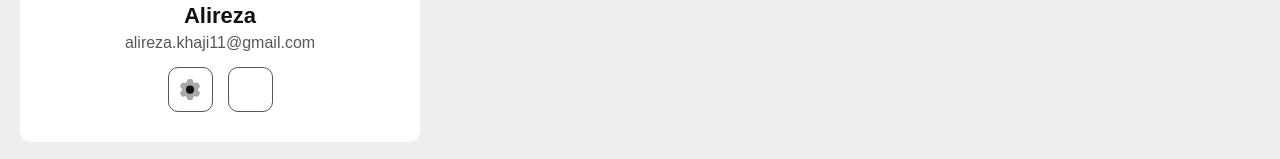
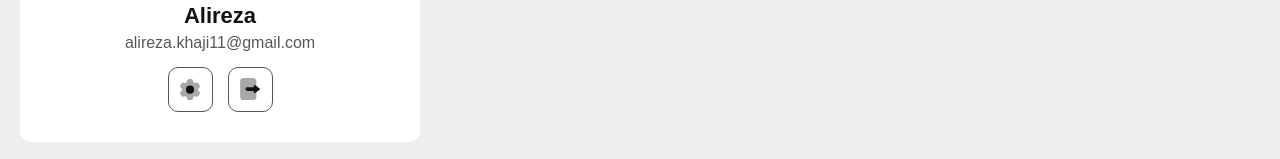
Before and after one commit to ark1111/ark-panel, a React (Vite) app: page / in a window 1280 px wide. Shown: the part 638-797 px from the top of the page. Built offline with nearby package versions, Linux system fonts and the light colour scheme; a web font is replaced by a local one.

Commit message:
feat: Nav / Logout icon

```diff
--- /dev/null
+++ b/src/assets/Logout1.tsx
@@ -0,0 +1,35 @@
+import React from "react";
+
+type Props = {
+  width?: string;
+  color1?: string;
+  color2?: string;
+};
+
+const Logout1 = ({ width, color1, color2 }: Props) => {
+  return (
+    <svg
+      id="Layer_1"
+      data-name="Layer 1"
+      xmlns="http://www.w3.org/2000/svg"
+      viewBox="0 0 23.41 25.96"
+      width={width || "20px"}
+    >
+      <rect
+        x=".15"
+        y=".13"
+        width="19.07"
+        height="25.75"
+        rx="4"
+        ry="4"
+        style={{ fill: color1 || "#a8a8a8" }}
+      />
+      <path
+        d="m16.19,17.01v-1.85h-7.59c-1.19,0-2.16-.96-2.16-2.16h0c0-1.19.96-2.16,2.16-2.16h7.59s0-1.85,0-1.85c0-.72.82-1.13,1.4-.7l5.37,4c.47.35.47,1.05,0,1.4l-5.37,4c-.58.43-1.4.02-1.4-.7Z"
+        style={{ fill: color2 || "#111" }}
+      />
+    </svg>
+  );
+};
+
+export default Logout1;
--- a/src/components/nav/index.tsx
+++ b/src/components/nav/index.tsx
@@ -25,6 +25,7 @@ import {
 import { MenuList } from "./list";
 import ArrowDown1 from "../../assets/ArrowDown1";
 import Setting1 from "../../assets/Setting1";
+import Logout1 from "../../assets/Logout1";
 
 type Props = {};
 
@@ -103,9 +104,11 @@ const Nav = (props: Props) => {
         <ProfileSubText>alireza.khaji11@gmail.com</ProfileSubText>
         <ProfileButtons>
           <ProfileButtonItem>
-            <Setting1/>
+            <Setting1 />
           </ProfileButtonItem>
-          <ProfileButtonItem></ProfileButtonItem>
+          <ProfileButtonItem>
+            <Logout1 />
+          </ProfileButtonItem>
         </ProfileButtons>
       </Profile>
     </Box>
```
Also changed, not shown: public/assets/icon/logout-1.svg (added).
